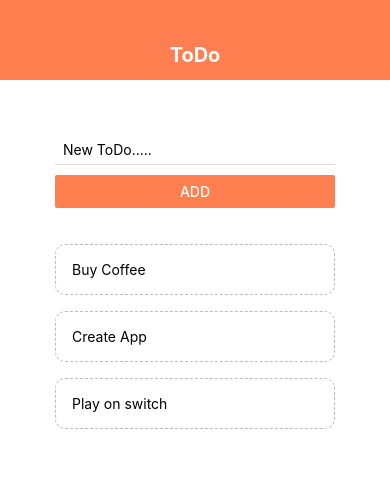
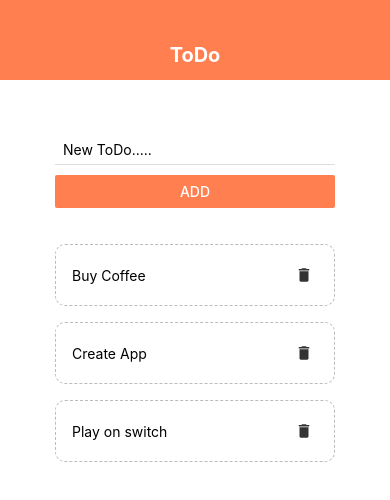
Before and after one commit to SkilletElveti/ReactNativeToDoApp, a React Native app: screen / in a window 390 px wide. Shown: the top 500 px of the page. Built offline with nearby package versions, Linux system fonts and the light colour scheme.

Commit message:
- Changes

```diff
--- a/components/Todo.js
+++ b/components/Todo.js
@@ -1,11 +1,12 @@
 import React from 'react';
 import { StyleSheet, Text, TouchableOpacity } from 'react-native';
+import { MaterialIcons } from '@expo/vector-icons'
+export default function ToDo({ item, handler }) {
 
-export default function ToDo({item,handler}) {
-
-    return(
-        <TouchableOpacity onPress={() => {handler(item.key)}}>
-            <Text style={styles.item}>{item.text}</Text>
+    return (
+        <TouchableOpacity onPress={() => { handler(item.key) }} style={styles.item}>
+            <Text style={styles.text}>{item.text}</Text>
+            <MaterialIcons name='delete' style={styles.icon} size={18} color='#333'/>
         </TouchableOpacity>
     )
 }
@@ -13,10 +14,19 @@ export default function ToDo({item,handler}) {
 const styles = StyleSheet.create({
     item: {
         padding: 16,
+        flexDirection: 'row',
+        alignItems:'center',
         marginTop: 16,
         borderColor: '#bbb',
         borderWidth: 1,
         borderStyle: 'dashed',
         borderRadius: 10,
+    },
+    text:{
+        flex:1,
+    },
+    icon: {
+        alignItems:'flex-end',
+        padding:5,
     }
 })
```
